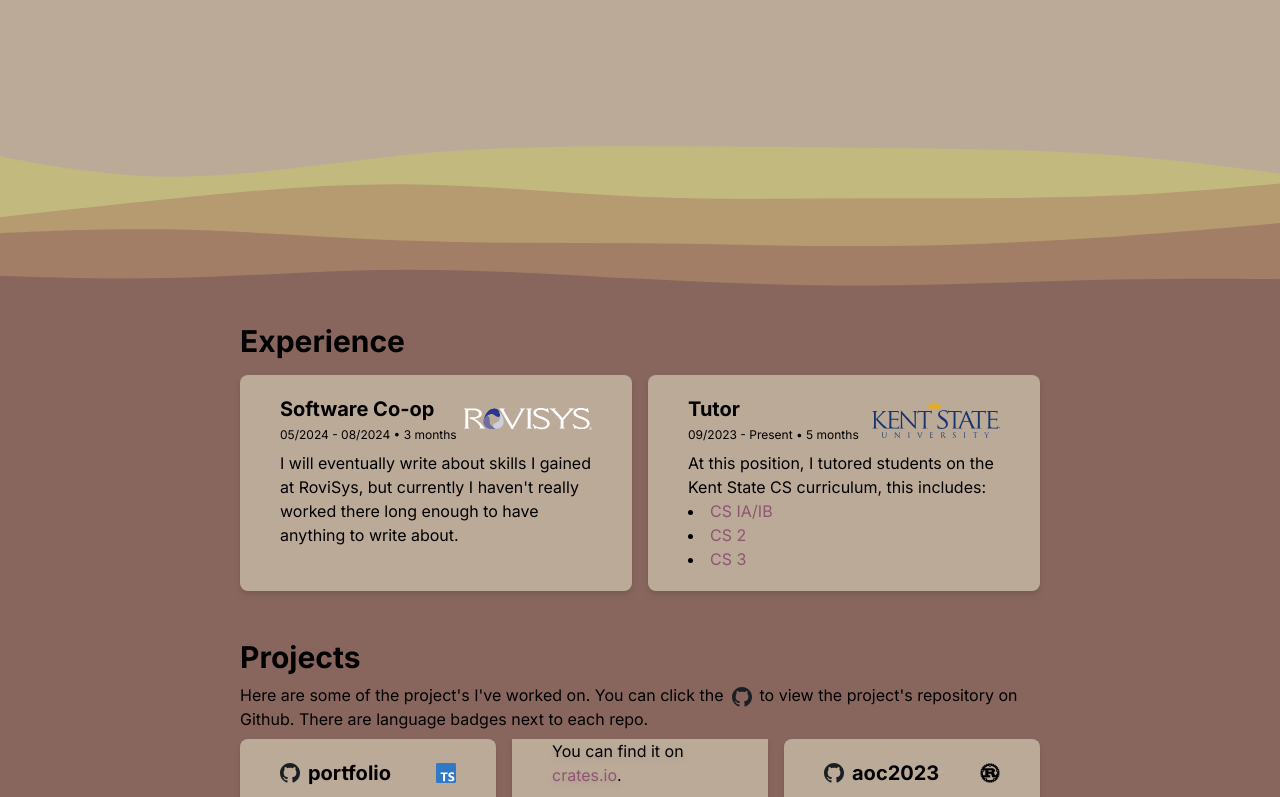
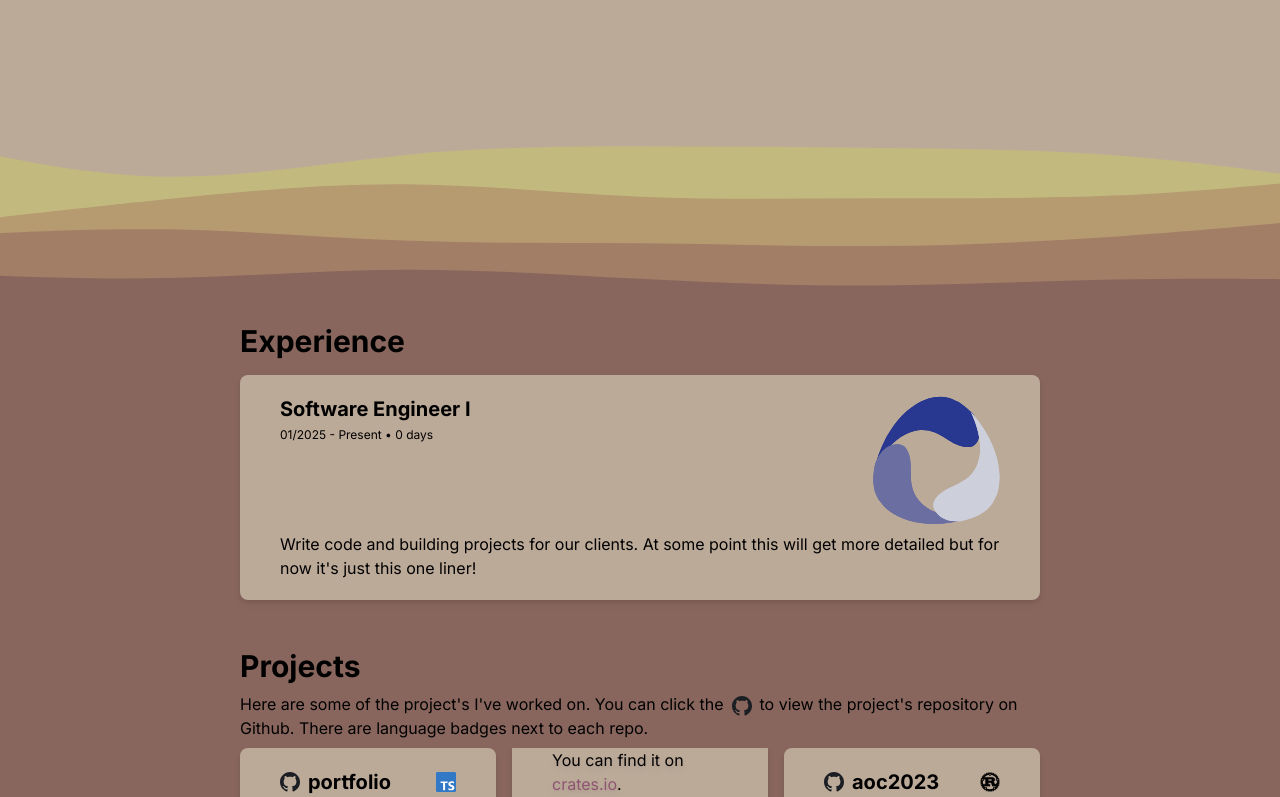
Before and after one commit to Struck713/portfolio, a Next.js app: page / in a window 1280 px wide. Shown: the part 477-1274 px from the top of the page. Built offline with nearby package versions, Linux system fonts and the light colour scheme.

Commit message:
Changed to RoviSys logo and experience

```diff
--- a/src/app/config.tsx
+++ b/src/app/config.tsx
@@ -13,32 +13,45 @@ export enum URL {
 export const experience: Experience[] = [
     {
         name: "RoviSys",
-        title: "Software Co-op",
+        title: "Software Engineer I",
         logo: <Image width={436.7} height={73.7} className="w-32" alt={"RoviSys"} src={`/experience/rovisys.svg`} />,
-        description: <span>I will eventually write about skills I gained at RoviSys, but currently I haven't really worked there long enough to have anything to write about.</span>,
-        skills: [],
-        url: "https://www.rovisys.com",
-        start: "2024-05-13",
-        end: "2024-08-13"
-    },
-    {
-        name: "Kent State University",
-        title: "Tutor",
-        logo: <Image width={573.49335} height={167.41333} className="w-32" alt={"RoviSys"} src={`/experience/ksu.svg`} />,
         description: (
             <>
-                <p>At this position, I tutored students on the Kent State CS curriculum, this includes:</p>
-                <ul className="list-inside list-disc">
-                    <li><Link href="https://kent.cobalt.lol/course/CS13011">CS IA/IB</Link></li>
-                    <li><Link href="https://kent.cobalt.lol/course/CS23001">CS 2</Link></li>
-                    <li><Link href="https://kent.cobalt.lol/course/CS44001">CS 3</Link></li>
-                </ul>
+                <p>Write code and building projects for our clients. At some point this will get more detailed but for now it's just this one liner!</p>
             </>
         ),
         skills: [],
-        url: "https://www.kent.edu/cs",
-        start: "2023-09-26"
-    }
+        url: "https://www.rovisys.com",
+        start: "2025-01-06"
+    },
+    // {
+    //     name: "RoviSys",
+    //     title: "Software Co-op",
+    //     logo: <Image width={436.7} height={73.7} className="w-32" alt={"RoviSys"} src={`/experience/rovisys.svg`} />,
+    //     description: <span>I will eventually write about skills I gained at RoviSys, but currently I haven't really worked there long enough to have anything to write about.</span>,
+    //     skills: [],
+    //     url: "https://www.rovisys.com",
+    //     start: "2024-05-13",
+    //     end: "2024-08-13"
+    // },
+    // {
+    //     name: "Kent State University",
+    //     title: "Tutor",
+    //     logo: <Image width={573.49335} height={167.41333} className="w-32" alt={"RoviSys"} src={`/experience/ksu.svg`} />,
+    //     description: (
+    //         <>
+    //             <p>At this position, I tutored students on the Kent State CS curriculum, this includes:</p>
+    //             <ul className="list-inside list-disc">
+    //                 <li><Link href="https://kent.cobalt.lol/course/CS13011">CS IA/IB</Link></li>
+    //                 <li><Link href="https://kent.cobalt.lol/course/CS23001">CS 2</Link></li>
+    //                 <li><Link href="https://kent.cobalt.lol/course/CS44001">CS 3</Link></li>
+    //             </ul>
+    //         </>
+    //     ),
+    //     skills: [],
+    //     url: "https://www.kent.edu/cs",
+    //     start: "2023-09-26"
+    // }
 ]
 
 export const projects: Project[] = [
--- a/src/components/Icons.tsx
+++ b/src/components/Icons.tsx
@@ -2,19 +2,19 @@ import { HTMLProps, ReactElement } from "react"
 import { Button } from "./Button";
 
 export type IconProps = HTMLProps<HTMLAnchorElement> & { icon: ReactElement };
-export const Icon = ({ className, icon, ...props }: IconProps) => {
+export const Icon = ({ className = "", icon, ...props }: IconProps) => {
     const spannedIcon = <span className={"[&>img]:h-5 [&>img]:w-5"}>{icon}</span>;
 
     // if the icon is clickable, make it clickable
     if (props.href) {
         return (
-            <a className={`self-center transition-colors ease-in-out duration-500 hover:text-blue-700 ${className}`} {...props}>
+            <a className={`self-center w-fit ${className}`} {...props}>
                 {spannedIcon}
             </a>
         );
     }
     // if the icon is not clickable, wrapp it in a self-center tag
-    return <div className={`self-center ${className ?? ""}`} >{spannedIcon}</div>;
+    return <div className={`self-center ${className}`} >{spannedIcon}</div>;
 }
 
 interface IconButtonProps { url: string, icon: ReactElement, text: string }
--- a/src/components/sections/Experience.tsx
+++ b/src/components/sections/Experience.tsx
@@ -56,7 +56,7 @@ export const Experience = ({ title, logo, description, url, start, end, skills }
 export default () => {
     return (
         <Section name="Experience">
-            <div className="grid grid-cols-1 lg:grid-cols-2 gap-4">
+            <div className="grid grid-cols-1 lg:grid-cols-auto gap-4">
                 {experience.map(exper => <Experience key={exper.name} {...exper} />)}
             </div>
         </Section>
```
Also changed, not shown: public/experience/rovisys.svg.
